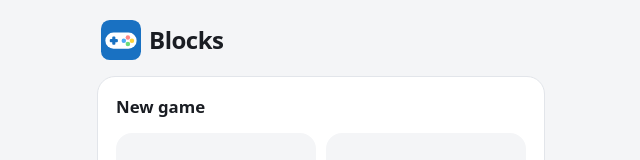
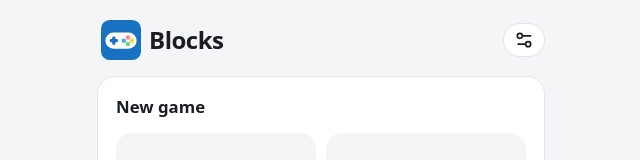
Before and after one commit to mardesnic/des-blocks, a React (Vite) app: page / in a window 1280 px wide. Shown: the top 160 px of the page, without its empty margins (319-959 px from the left). Built offline with nearby package versions, Linux system fonts and the light colour scheme.

Commit message:
Settings can be opened before the first game
Co-Authored-By: Claude Opus 5.5 <noreply@anthropic.com>
Claude-Session: https://claude.ai/code/session_01VHugfoXYxvyjNuL4VYHcVB

```diff
--- a/src/App.tsx
+++ b/src/App.tsx
@@ -36,9 +36,7 @@ export default function App() {
     else pushMenu();
     setViewState(next);
   };
-  useBackButton(() => {
-    if (game) setViewState('play');
-  });
+  useBackButton(() => setViewState(game ? 'play' : 'new'));
   const [history, setHistory] = useState<Game[]>([]);
   const [celebrating, setCelebrating] = useState(false);
   useWakeLock();
@@ -111,16 +109,22 @@ export default function App() {
                 <Icon name='settings' />
               </button>
             </>
+          ) : game || view === 'settings' ? (
+            <button
+              className='button button--small button--icon'
+              onClick={() => (game ? setView('play') : popMenu())}
+              aria-label={t.close}
+            >
+              <Icon name='close' />
+            </button>
           ) : (
-            game && (
-              <button
-                className='button button--small button--icon'
-                onClick={() => setView('play')}
-                aria-label={t.close}
-              >
-                <Icon name='close' />
-              </button>
-            )
+            <button
+              className='button button--small button--icon'
+              onClick={() => setView('settings')}
+              aria-label={t.settings}
+            >
+              <Icon name='settings' />
+            </button>
           )}
         </div>
       </header>
```
